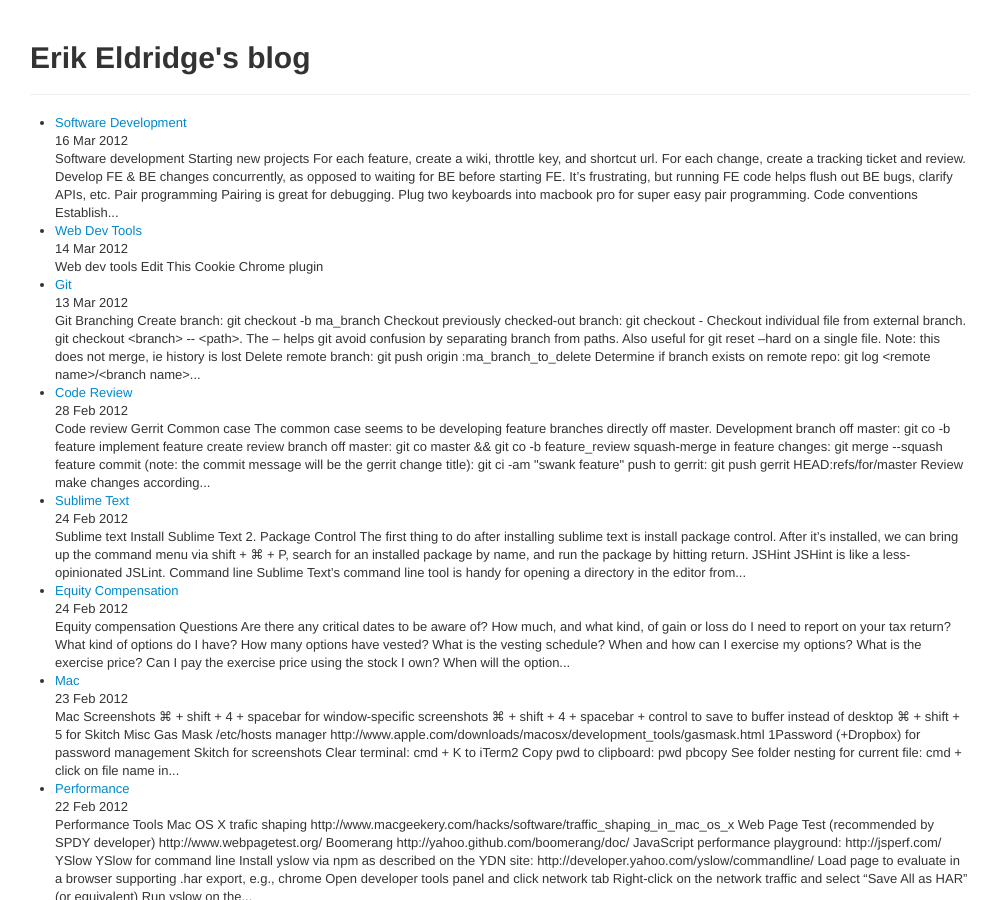
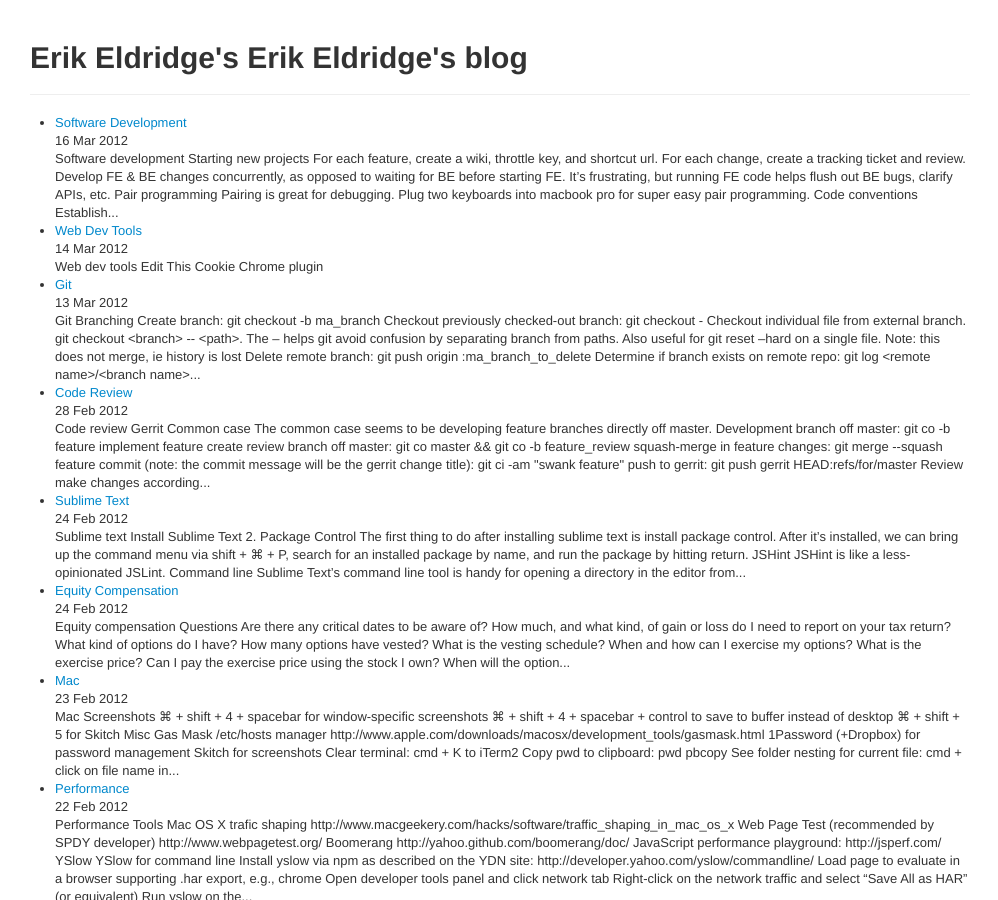
Before and after one commit to erikeldridge/erikeldridge.github.com, a Jekyll site: the page built from index.html, in a window 1280 px wide and 900 px high. Shown: the whole window, without its empty margins (140-1138 px from the left). Built offline with Jekyll 4.4.1, drawn with Linux system fonts in a browser that asks for light colours; Markdown is read by kramdown in place of the engine named in the settings; comment, search, counter and statistics services are not loaded.

Commit message:
Update default layout to include page title in h1

```diff
--- a/_layouts/default.html
+++ b/_layouts/default.html
@@ -44,7 +44,7 @@
     <div class="container">
       <div class="row">
         <div class="span12">
-          <h1 style="margin-top: 40px">Erik Eldridge's blog</h1>
+          <h1 style="margin-top: 40px">Erik Eldridge's {{ page.title }}</h1>
           <hr />
         </div>
       </div>
```
